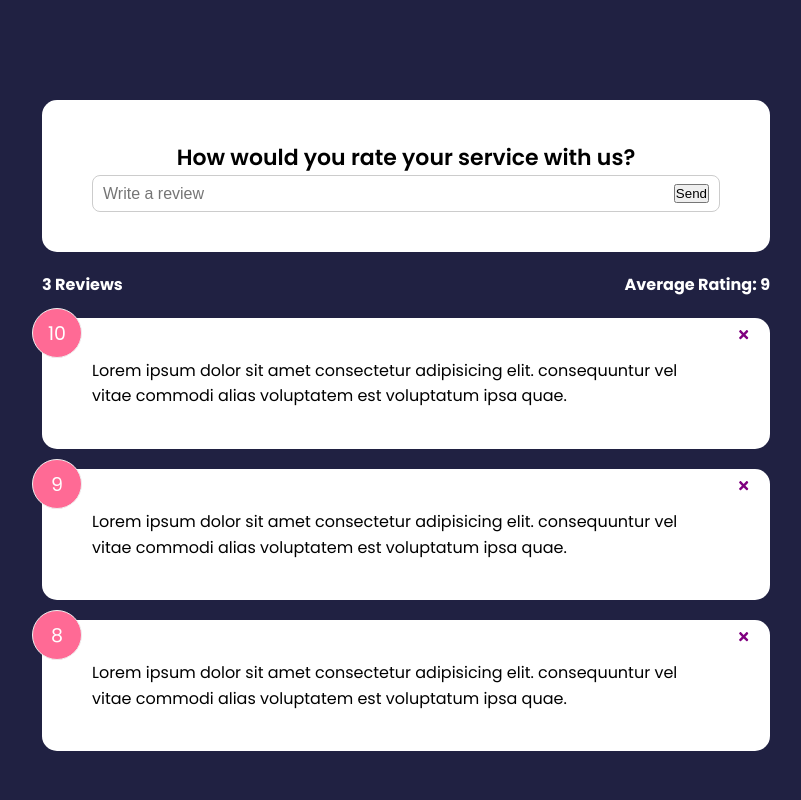
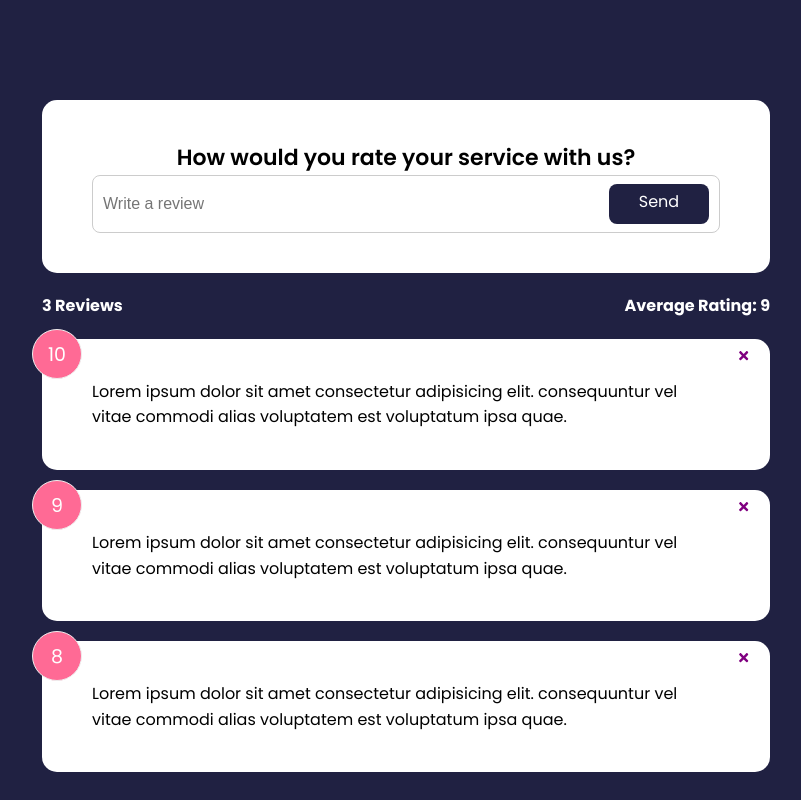
Before and after one commit to vanguyen333/feedbackapp, a React (Create React App) app: page / in a window 1280 px wide. Shown: the whole page, without its empty margins (234-1035 px from the left). Built offline with nearby package versions, Linux system fonts and the light colour scheme.

Commit message:
#20 Custom Button Component

```diff
--- a/src/components/FeedbackForm.jsx
+++ b/src/components/FeedbackForm.jsx
@@ -1,5 +1,6 @@
 import { useState } from 'react';
 import Card from './shared/Card';
+import Button from './shared/Button';
 const FeedbackForm = () => {
   const [text, setText] = useState('');
   const handleTextChange = (e) => {
@@ -17,7 +18,7 @@
             placeholder="Write a review"
             value={text}
           />
-          <button type="submit">Send</button>
+          <Button type="submit">Send</Button>
         </div>
       </form>
     </Card>
--- /dev/null
+++ b/src/components/shared/Button.jsx
@@ -0,0 +1,17 @@
+import { isDisabled } from '@testing-library/user-event/dist/utils';
+import React from 'react';
+
+const Button = ({ children, version, type, isDisabled }) => {
+  return (
+    <div type={type} isDisabled={isDisabled} className={`btn btn-${version}`}>
+      {children}
+    </div>
+  );
+};
+Button.defaultProps = {
+  version: 'primary',
+  type: 'button',
+  isDisabled: false,
+};
+
+export default Button;
--- a/src/index.css
+++ b/src/index.css
@@ -146,6 +146,8 @@
 }
 
 .btn {
+  text-align: center;
+  padding-top: 4.5px;
   color: #fff;
   border: 0;
   border-radius: 8px;
```
